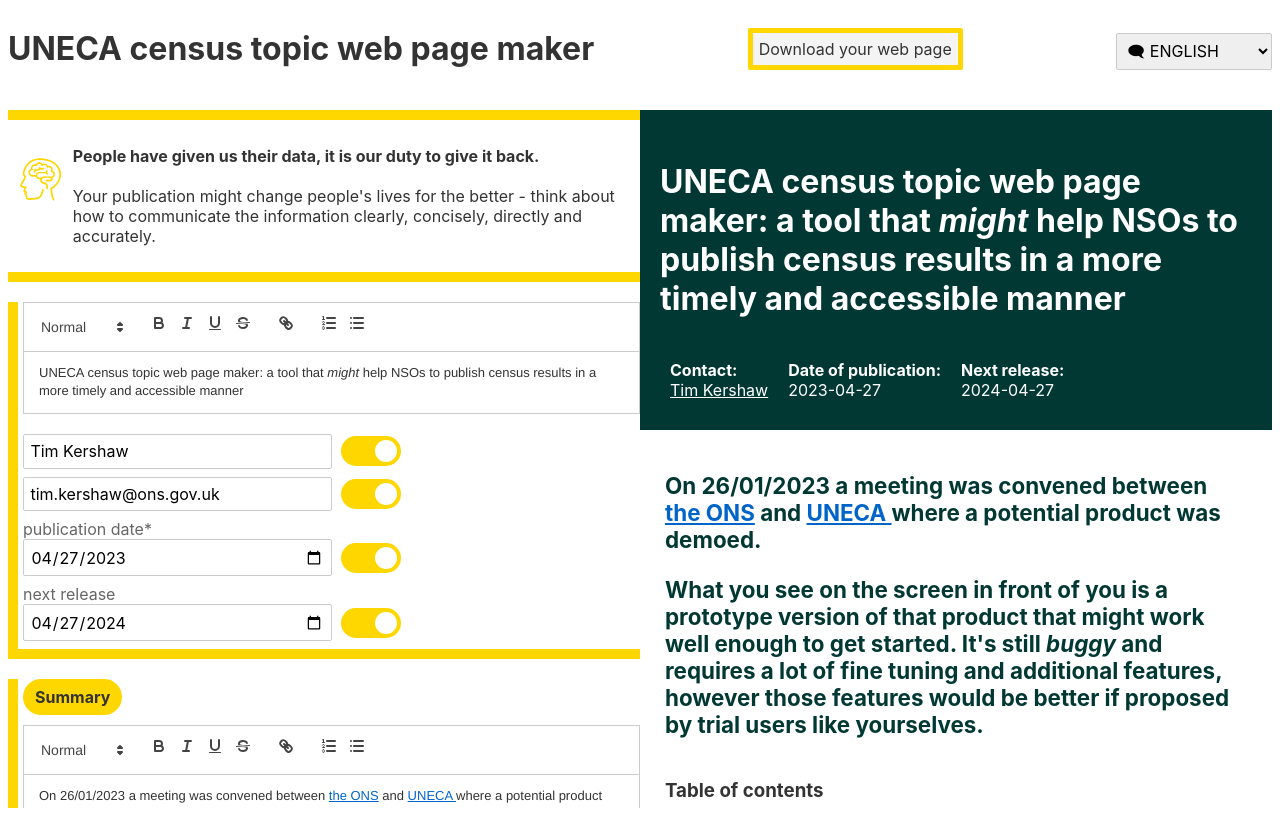
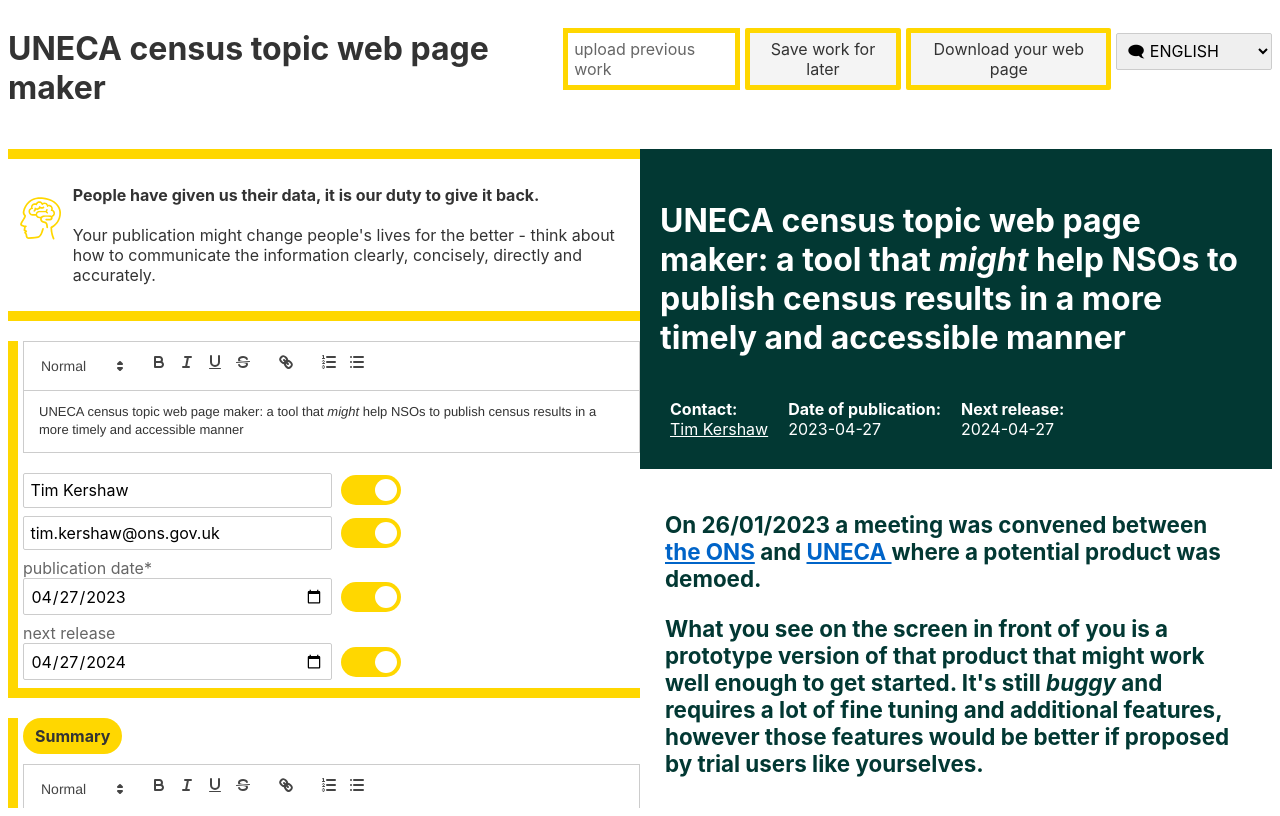
Before and after one commit to incontrolapps/UNECA, a Svelte app: page / in a window 1280 px wide. Built offline with nearby package versions, Linux system fonts and the light colour scheme.

Commit message:
save .uneca file and upload in future

```diff
--- a/src/App.svelte
+++ b/src/App.svelte
@@ -159,17 +159,42 @@
   let shiftUp = (ind) => {let current = JSON.stringify($content.sections[ind]); $content.sections.splice(ind,1); $content.sections.splice(ind + 1,0, JSON.parse(current))}
   let shiftDown = (s) => s
   let deleteS = (s) => s
+
+  let files;
+
+
+  function previewFile() {
+  let file = document.querySelector('input[type=file]').files[0];
+  const reader = new FileReader();
+  reader.addEventListener("load", () => {
+    // this will then display a text file
+    localStorage.content=reader.result
+    location.reload();
+  }, false);
+
+  if (file) {
+    reader.readAsText(file);
+  }
+}
+
 </script>
-
 
 <div class=page>
   <div class="top">
 <h1 style:float="left" style:max-width=100%>
   {@html lab[lang][11]}
 </h1>
-<button  style="height: fit-content;padding: 6px; margin-top: 20px;" on:click={()=>{let text = start + getCSS() + "</head><body style='height:initial; overflow-y:visible'>" + document.getElementById('outputFrame').innerHTML.split('<hr>')[0] + "<br><br></body>"; download("index.html", text) } }>
-  Download your web page
+<label class="custom-file-upload">
+<input type="file" bind:files on:change={previewFile} accept=".uneca" style="height: fit-content;padding: 6px; margin-top: 20px;" placeholder="upload previous work"/>
+upload previous work
+</label>
+<button  style="height: fit-content;padding: 6px; margin-top: 20px;margin-right:5px" on:click={()=>{let text = start + getCSS() + "</head><body style='height:initial; overflow-y:visible'>" + document.getElementById('outputFrame').innerHTML.split('<hr>')[0] + "<br><br></body>"; download("latest.uneca", localStorage.content) } }>
+  Save work for later
   </button>
+  <button  style="height: fit-content;padding: 6px; margin-top: 20px;margin-right:5px" on:click={()=>{let text = start + getCSS() + "</head><body style='height:initial; overflow-y:visible'>" + document.getElementById('outputFrame').innerHTML.split('<hr>')[0] + "<br><br></body>"; download("index.html", text) } }>
+    Download your web page
+    </button>
+
 <select
   style="height:fit-content;margin-top:25px"
   name="lang"
@@ -295,6 +320,20 @@
 </div>
 </div>
 <style>
+
+input[type="file"] {
+    display: none;
+}
+
+.custom-file-upload {
+    cursor: pointer;
+    height: fit-content;
+    padding: 6px;
+    margin-top: 20px;
+    border: 5px solid gold;
+    margin-right:5px
+}
+
   .top{
     display: flex;
     justify-content: space-between;
@@ -314,13 +353,13 @@
 
 	}
 
-	.half_content {
+.half_content {
 	  width: calc(50% );
 	  height: 100%;
 	  overflow: scroll;
 	  float: left;
-	  overflow-x: hidden
 	}
+
 	.right {
 	  display: flex;
 	  flex-direction: column;
```
Also changed, not shown: public/build/bundle.css, public/build/bundle.js, 1 other file (tests, documents, lock files or other folders).
